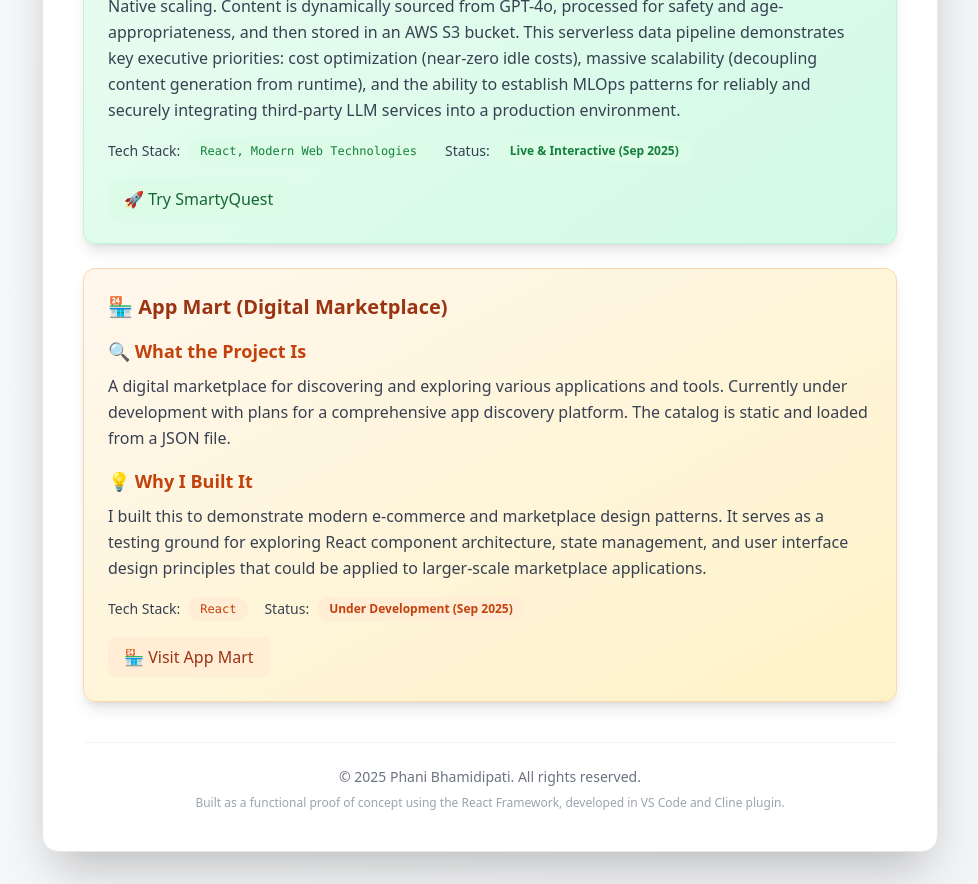
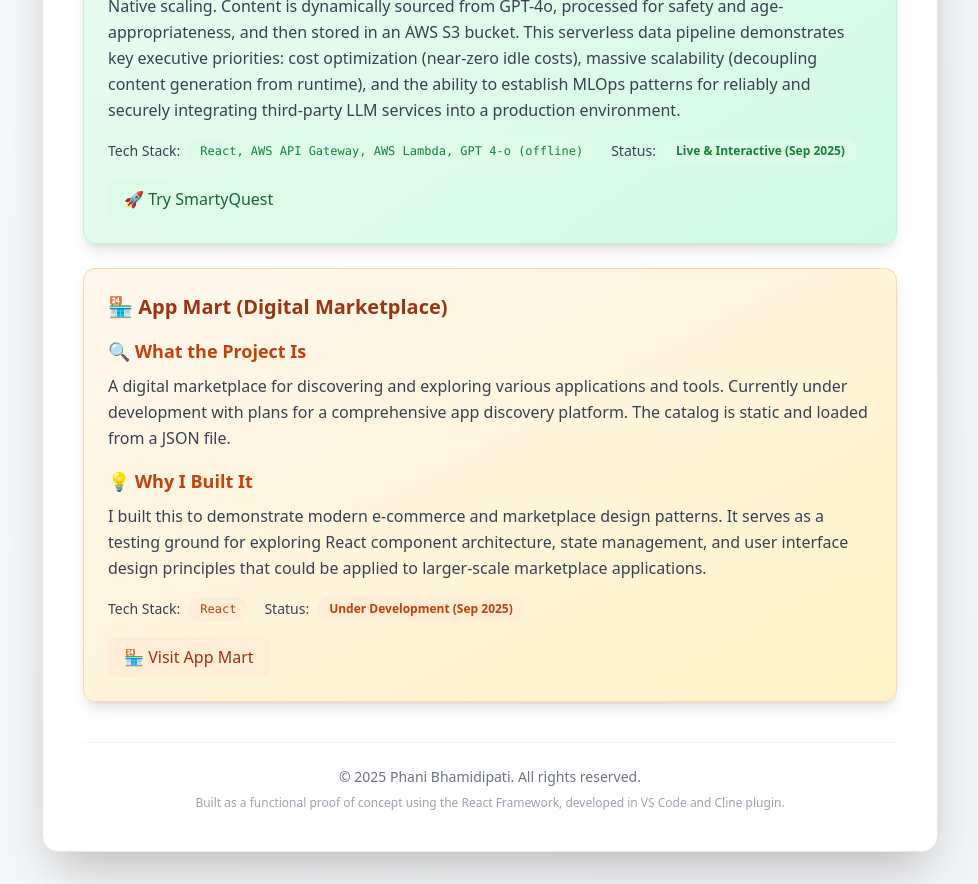
Before and after one commit to phanikum/profile, a React (Create React App) app: page /#/ in a window 1280 px wide. Shown: the part 1520-2404 px from the top of the page, without its empty margins (150-1128 px from the left). Built offline with nearby package versions, Linux system fonts and the light colour scheme; no server answers; the HTML template or start-up script is replaced by a standard one.

Commit message:
Update SmartyQuest tech stack

```diff
--- a/src/pages/HomePage.js
+++ b/src/pages/HomePage.js
@@ -16,7 +16,7 @@ const HomePage = () => { // Component renamed to HomePage
       title: '🧠 SmartyQuest',
       whatItIs: 'SmartyQuest is an engaging and educational quiz platform designed for children aged 8–12, featuring fun, engaging questions about science, nature, and the world. The application is built using the React framework to deliver a fast, responsive, and interactive user experience across modern browsers and devices. The platform\'s primary goal is to make learning accessible and entertaining through dynamic content delivery.',
       whyIBuiltIt: 'The project\'s technical architecture is a direct experiment in Generative AI integration and Cloud-Native scaling. Content is dynamically sourced from GPT-4o, processed for safety and age-appropriateness, and then stored in an AWS S3 bucket. This serverless data pipeline demonstrates key executive priorities: cost optimization (near-zero idle costs), massive scalability (decoupling content generation from runtime), and the ability to establish MLOps patterns for reliably and securely integrating third-party LLM services into a production environment.',
-      stack: 'React, Modern Web Technologies',
+      stack: 'React, AWS API Gateway, AWS Lambda, GPT 4-o (offline)',
       status: 'Live & Interactive (Sep 2025)',
       demoLink: '#/smartyquest',
     },
```
